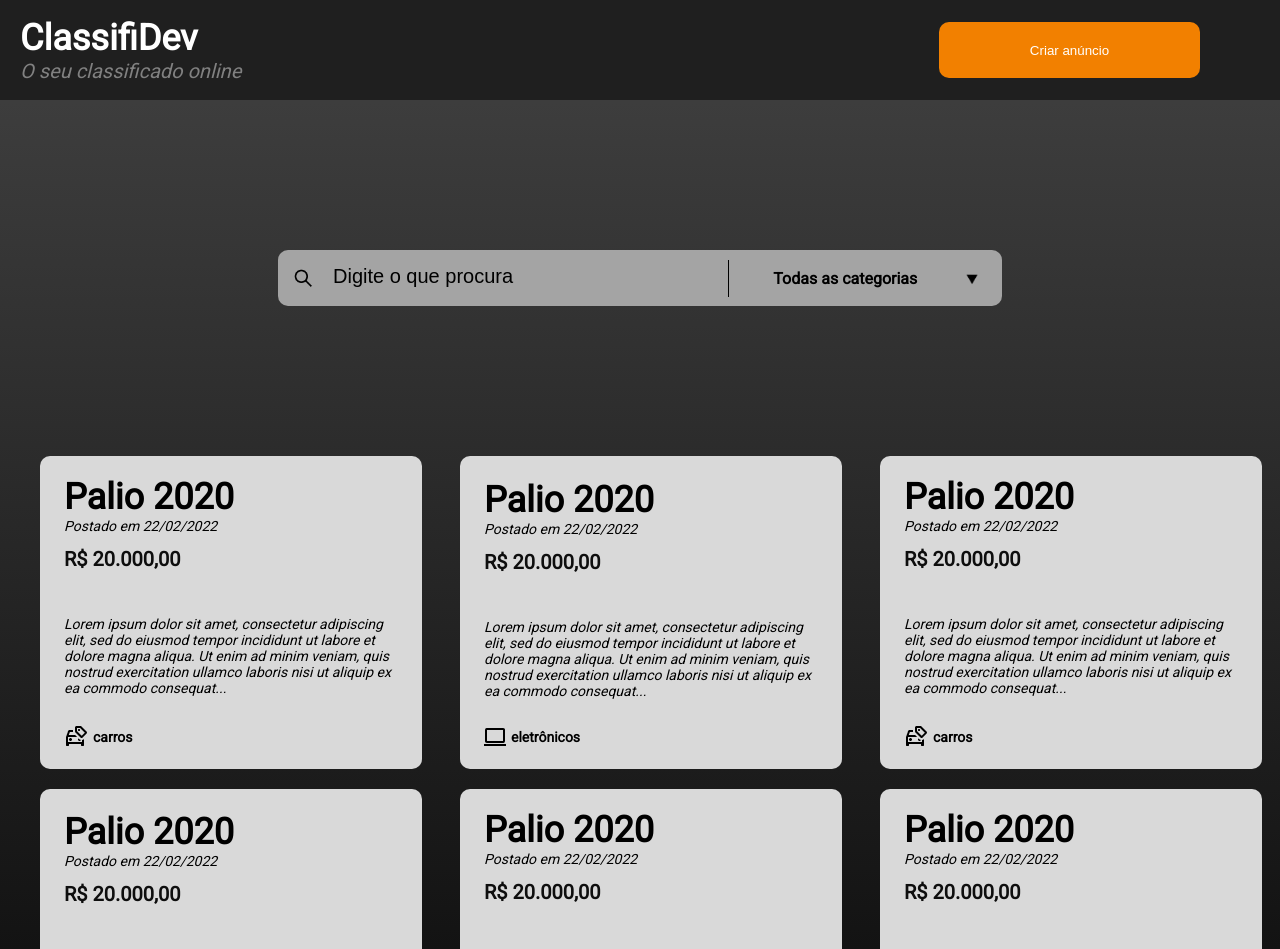
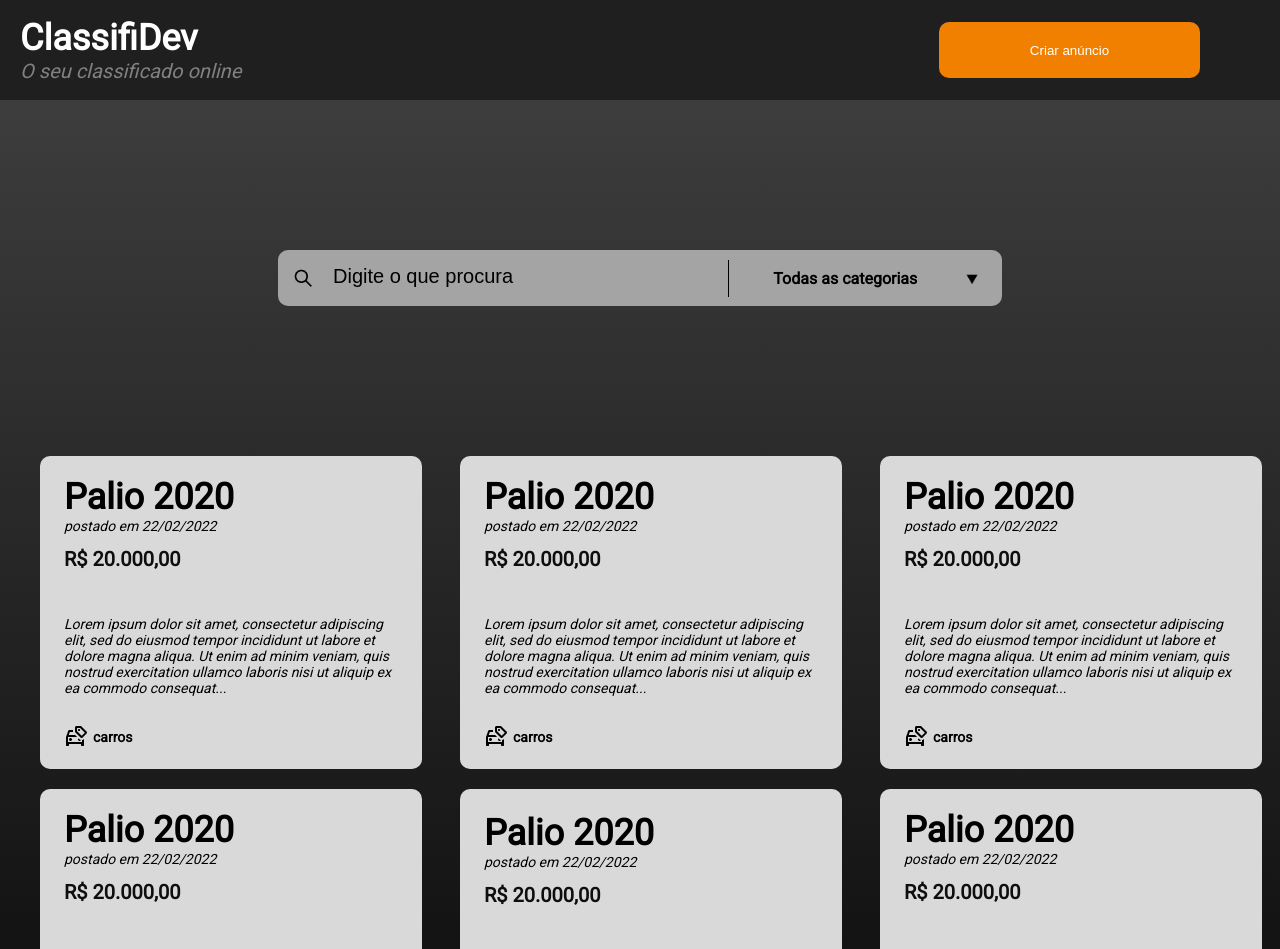
Before and after one commit to Seja-Dev/desafio-classidev, a Next.js app: page / in a window 1280 px wide. Shown: the top 949 px of the page. Built offline with nearby package versions, Linux system fonts and the light colour scheme.

Commit message:
add props por classifields

```diff
--- a/src/components/classifieds/classifields.jsx
+++ b/src/components/classifieds/classifields.jsx
@@ -43,16 +43,16 @@
     font-weight: 300;
 `
 
-export default function Classefields({ category }) {
+export default function Classefields({ category, product, price, date, description }) {
     return(
         <Link href="/post">
             <StyledClass>
                 <ProductsAndDate>
-                    <Product>Palio 2020</Product>
-                    <Date>Postado em 22/02/2022</Date>
+                    <Product>{product}</Product>
+                    <Date>postado em {date}</Date>
                 </ProductsAndDate>
-                <Price>R$ 20.000,00</Price>
-                <Description>Lorem ipsum dolor sit amet, consectetur adipiscing elit, sed do eiusmod tempor incididunt ut labore et dolore magna aliqua. Ut enim ad minim veniam, quis nostrud exercitation ullamco laboris nisi ut aliquip ex ea commodo consequat...</Description>
+                <Price>R$ {price}</Price>
+                <Description>{description}</Description>
                 <Class
                     category={category}
                 />
--- a/src/pages/index.jsx
+++ b/src/pages/index.jsx
@@ -33,12 +33,48 @@
         <Search/>
       </SearchContainer>
       <ClassefieldsContainer>
-        <Classefields category="carros"/>
-        <Classefields category="eletrônicos"/>
-        <Classefields category="carros"/>
-        <Classefields category="roupas"/>
-        <Classefields category="carros"/>
-        <Classefields category="carros"/>
+        <Classefields
+          category="carros"
+          product="Palio 2020"
+          price="20.000,00"
+          date="22/02/2022"
+          description="Lorem ipsum dolor sit amet, consectetur adipiscing elit, sed do eiusmod tempor incididunt ut labore et dolore magna aliqua. Ut enim ad minim veniam, quis nostrud exercitation ullamco laboris nisi ut aliquip ex ea commodo consequat..."
+        />
+        <Classefields
+          category="carros"
+          product="Palio 2020"
+          price="20.000,00"
+          date="22/02/2022"
+          description="Lorem ipsum dolor sit amet, consectetur adipiscing elit, sed do eiusmod tempor incididunt ut labore et dolore magna aliqua. Ut enim ad minim veniam, quis nostrud exercitation ullamco laboris nisi ut aliquip ex ea commodo consequat..."
+        />
+        <Classefields
+          category="carros"
+          product="Palio 2020"
+          price="20.000,00"
+          date="22/02/2022"
+          description="Lorem ipsum dolor sit amet, consectetur adipiscing elit, sed do eiusmod tempor incididunt ut labore et dolore magna aliqua. Ut enim ad minim veniam, quis nostrud exercitation ullamco laboris nisi ut aliquip ex ea commodo consequat..."
+        />
+        <Classefields
+          category="carros"
+          product="Palio 2020"
+          price="20.000,00"
+          date="22/02/2022"
+          description="Lorem ipsum dolor sit amet, consectetur adipiscing elit, sed do eiusmod tempor incididunt ut labore et dolore magna aliqua. Ut enim ad minim veniam, quis nostrud exercitation ullamco laboris nisi ut aliquip ex ea commodo consequat..."
+        />
+        <Classefields
+          category="eletrônicos"
+          product="Palio 2020"
+          price="20.000,00"
+          date="22/02/2022"
+          description="Lorem ipsum dolor sit amet, consectetur adipiscing elit, sed do eiusmod tempor incididunt ut labore et dolore magna aliqua. Ut enim ad minim veniam, quis nostrud exercitation ullamco laboris nisi ut aliquip ex ea commodo consequat..."
+        />
+        <Classefields
+          category="carros"
+          product="Palio 2020"
+          price="20.000,00"
+          date="22/02/2022"
+          description="Lorem ipsum dolor sit amet, consectetur adipiscing elit, sed do eiusmod tempor incididunt ut labore et dolore magna aliqua. Ut enim ad minim veniam, quis nostrud exercitation ullamco laboris nisi ut aliquip ex ea commodo consequat..."
+        />
       </ClassefieldsContainer>
       <Footer/>
     </StyledDiv>
```
